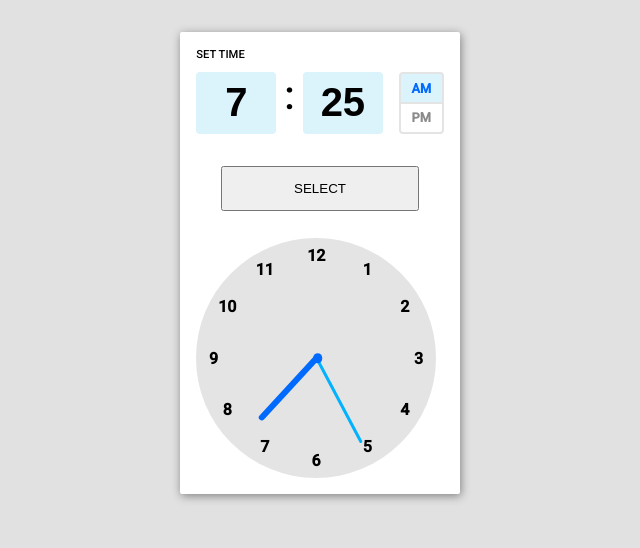
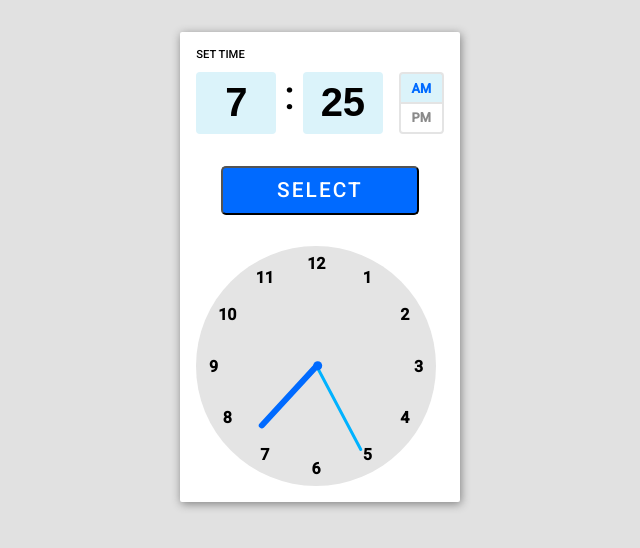
Before and after one commit to vlb-dotcom/webview_clock_version2, a plain HTML site: page index.html in a window 1280 px wide. Shown: the whole page, without its empty margins (320-960 px from the left). Drawn offline with Linux system fonts and the light colour scheme.

Commit message:
Update style.css

```diff
--- a/css/style.css
+++ b/css/style.css
@@ -284,7 +284,23 @@ p {
     margin-left: auto;
     margin-right: auto;
     z-index: 2;
-    margin-bottom: 2em;
-    padding: 1em;
+    margin-bottom: 1.5em;
+    padding: 0.5em;
     width: 80%;
+    background-color: #006AFF;
+    font-size: 1.3rem;
+    color: white;
+    font-family:'Roboto', sans-serif;
+    transition: 0.2s;
+    outline: none;
+    border-radius: 5px;
+    letter-spacing: 0.1em;
 }
+
+.btn-select:hover, .btn-select:focus {
+    outline: none;
+    transition: 0.2s;
+    cursor: pointer;
+    font-weight: bolder;
+    transform: scale(1.05);
+}
```
